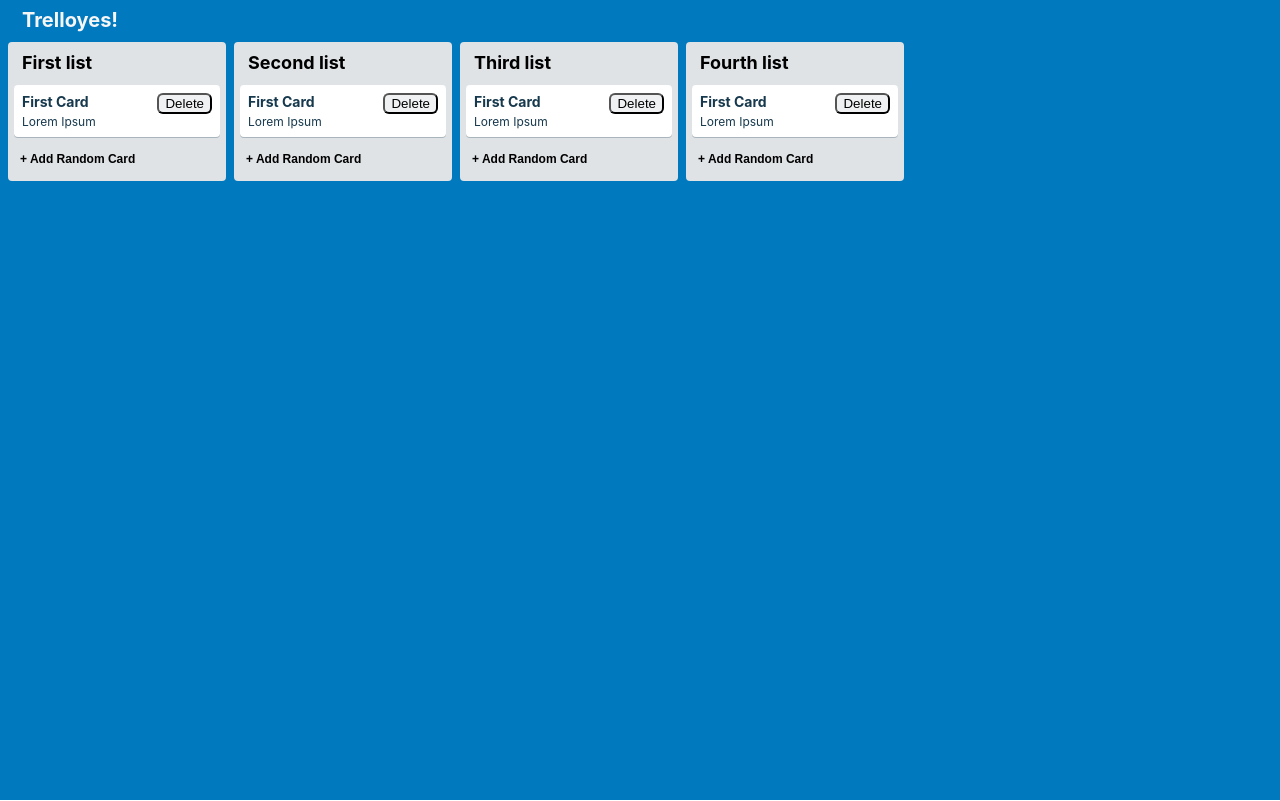
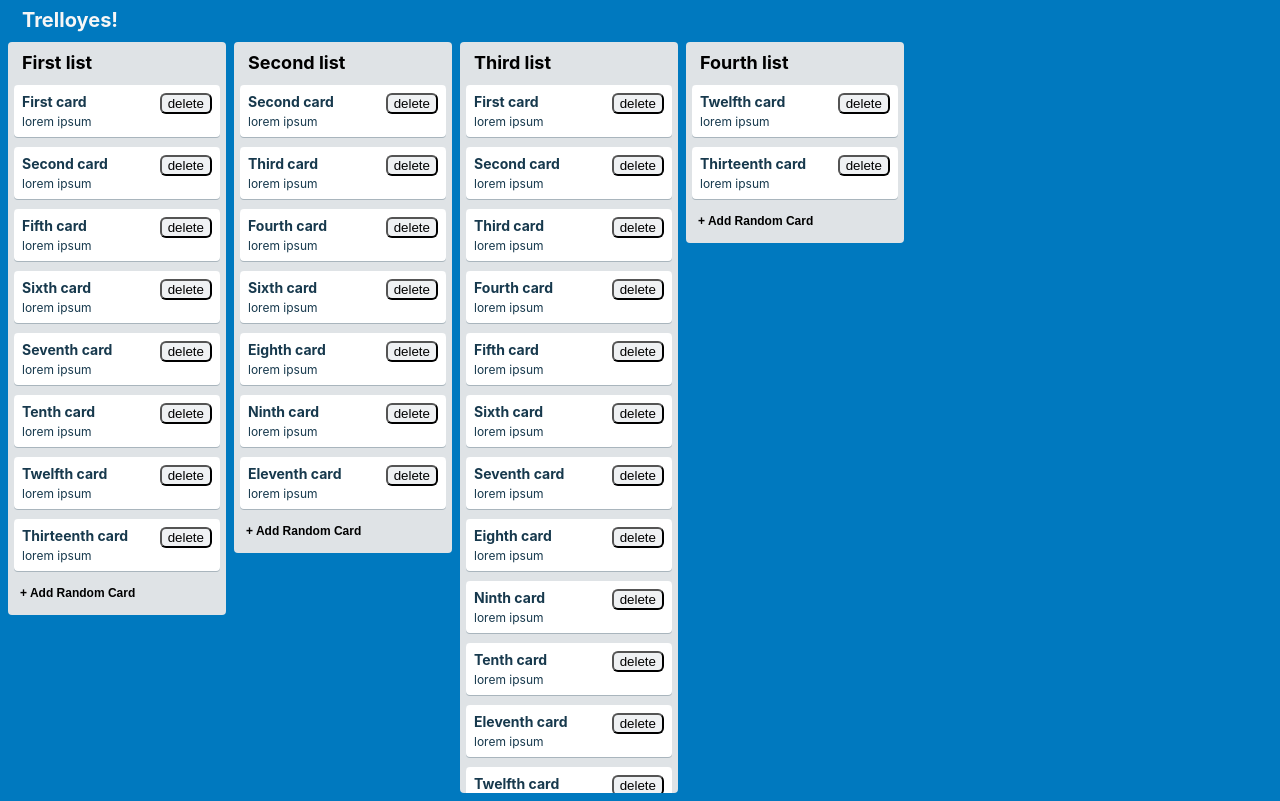
Before and after one commit to Nathan3p0/trelloyes-app, a React (Create React App) app: page / in a window 1280 px wide. Built offline with nearby package versions, Linux system fonts and the light colour scheme.

Commit message:
FInalized list and card components

```diff
--- a/src/Components/Card.js
+++ b/src/Components/Card.js
@@ -5,7 +5,7 @@ class Card extends React.Component {
     render() {
         return (
             <div className='Card'>
-                <button type='button'>Delete</button>
+                <button type='button'>delete</button>
                 <h3>{this.props.title}</h3>
                 <p>{this.props.content}</p>
             </div>
@@ -13,5 +13,4 @@ class Card extends React.Component {
     }
 }
 
-
 export default Card
--- a/src/Components/List.js
+++ b/src/Components/List.js
@@ -3,214 +3,26 @@ import './List.css'
 import Card from './Card'
 
 class List extends React.Component {
-    render() {
-      return (
+
+  render() {
+    const cards = this.props.cards.map(card => {
+      return <Card key={card.id} title={card.title} content={card.content}/>
+    })
+
+    return (
       <section className="List">
         <header className="List-header">
           <h2>{this.props.header}</h2>
         </header>
         <div className="List-cards">
-          <Card title='First Card' content='Lorem Ipsum' />
+          {cards}
           <button type="button" className="List-add-button">
               + Add Random Card
           </button>
         </div>
       </section>
-      )
-    }
+    )
   }
-
-  /* <div class="App-list"> <- <List className="App-list" />
-      <section class="List">
-        <header class="List-header">
-          <h2>First list</h2>
-        </header>
-        <div class="List-cards">
-          <div class="Card">
-            <button type="button">delete</button>
-            <h3>First card</h3>
-            <p>lorem ipsum</p>
-          </div>
-          <div class="Card">
-            <button type="button">delete</button>
-            <h3>Second card</h3>
-            <p>lorem ipsum</p>
-          </div>
-          <div class="Card">
-            <button type="button">delete</button>
-            <h3>Fifth card</h3>
-            <p>lorem ipsum</p>
-          </div>
-          <div class="Card">
-            <button type="button">delete</button>
-            <h3>Sixth card</h3>
-            <p>lorem ipsum</p>
-          </div>
-          <div class="Card">
-            <button type="button">delete</button>
-            <h3>Seventh card</h3>
-            <p>lorem ipsum</p>
-          </div>
-          <div class="Card">
-            <button type="button">delete</button>
-            <h3>Tenth card</h3>
-            <p>lorem ipsum</p>
-          </div>
-          <div class="Card">
-            <button type="button">delete</button>
-            <h3>Twelfth card</h3>
-            <p>lorem ipsum</p>
-          </div>
-          <div class="Card">
-            <button type="button">delete</button>
-            <h3>Thirteenth card</h3>
-            <p>lorem ipsum</p>
-          </div>
-            <button type="button" class="List-add-button">
-              + Add Random Card
-            </button>
-        </div>
-      </section>
-      <section class="List">
-        <header class="List-header">
-          <h2>Second list</h2>
-        </header>
-        <div class="List-cards">
-          <div class="Card">
-            <button type="button">delete</button>
-            <h3>Second card</h3>
-            <p>lorem ipsum</p>
-          </div>
-          <div class="Card">
-            <button type="button">delete</button>
-            <h3>Third card</h3>
-            <p>lorem ipsum</p>
-          </div>
-          <div class="Card">
-            <button type="button">delete</button>
-            <h3>Fourth card</h3>
-            <p>lorem ipsum</p>
-          </div>
-          <div class="Card">
-            <button type="button">delete</button>
-            <h3>Sixth card</h3>
-            <p>lorem ipsum</p>
-          </div>
-          <div class="Card">
-            <button type="button">delete</button>
-            <h3>Eighth card</h3>
-            <p>lorem ipsum</p>
-          </div>
-          <div class="Card">
-            <button type="button">delete</button>
-            <h3>Ninth card</h3>
-            <p>lorem ipsum</p>
-          </div>
-          <div class="Card">
-            <button type="button">delete</button>
-            <h3>Eleventh card</h3>
-            <p>lorem ipsum</p>
-          </div>
-            <button type="button" class="List-add-button">
-              + Add Random Card
-            </button>
-        </div>
-      </section>
-      <section class="List">
-        <header class="List-header">
-          <h2>Third list</h2>
-        </header>
-        <div class="List-cards">
-          <div class="Card">
-            <button type="button">delete</button>
-            <h3>First card</h3>
-            <p>lorem ipsum</p>
-          </div>
-          <div class="Card">
-            <button type="button">delete</button>
-            <h3>Second card</h3>
-            <p>lorem ipsum</p>
-          </div>
-          <div class="Card">
-            <button type="button">delete</button>
-            <h3>Third card</h3>
-            <p>lorem ipsum</p>
-          </div>
-          <div class="Card">
-            <button type="button">delete</button>
-            <h3>Fourth card</h3>
-            <p>lorem ipsum</p>
-          </div>
-          <div class="Card">
-            <button type="button">delete</button>
-            <h3>Fifth card</h3>
-            <p>lorem ipsum</p>
-          </div>
-          <div class="Card">
-            <button type="button">delete</button>
-            <h3>Sixth card</h3>
-            <p>lorem ipsum</p>
-          </div>
-          <div class="Card">
-            <button type="button">delete</button>
-            <h3>Seventh card</h3>
-            <p>lorem ipsum</p>
-          </div>
-          <div class="Card">
-            <button type="button">delete</button>
-            <h3>Eighth card</h3>
-            <p>lorem ipsum</p>
-          </div>
-          <div class="Card">
-            <button type="button">delete</button>
-            <h3>Ninth card</h3>
-            <p>lorem ipsum</p>
-          </div>
-          <div class="Card">
-            <button type="button">delete</button>
-            <h3>Tenth card</h3>
-            <p>lorem ipsum</p>
-          </div>
-          <div class="Card">
-            <button type="button">delete</button>
-            <h3>Eleventh card</h3>
-            <p>lorem ipsum</p>
-          </div>
-          <div class="Card">
-            <button type="button">delete</button>
-            <h3>Twelfth card</h3>
-            <p>lorem ipsum</p>
-          </div>
-          <div class="Card">
-            <button type="button">delete</button>
-            <h3>Thirteenth card</h3>
-            <p>lorem ipsum</p>
-          </div>
-          <button type="button" class="List-add-button">
-            + Add Random Card
-          </button>
-        </div>
-      </section>
-      <section class="List">
-        <header class="List-header">
-          <h2>Fourth list</h2>
-        </header>
-        <div class="List-cards">
-          <div class="Card">
-            <button type="button">delete</button>
-            <h3>Twelfth card</h3>
-            <p>lorem ipsum</p>
-          </div>
-          <div class="Card">
-            <button type="button">delete</button>
-            <h3>Thirteenth card</h3>
-            <p>lorem ipsum</p>
-          </div>
-          <button type="button" class="List-add-button">
-            + Add Random Card
-          </button>
-        </div>
-      </section>
-    </div> */
+}
 
 export default List;
```
